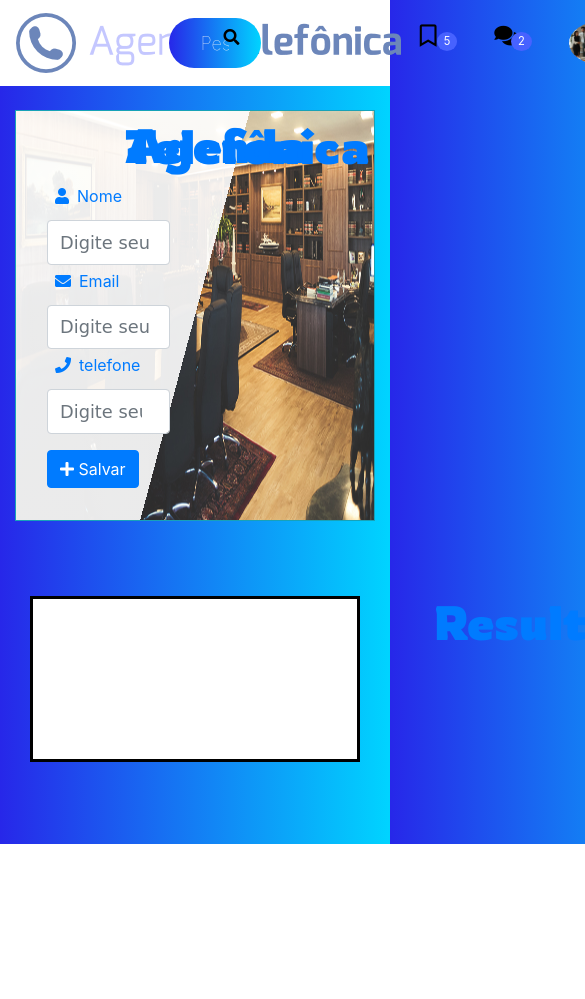
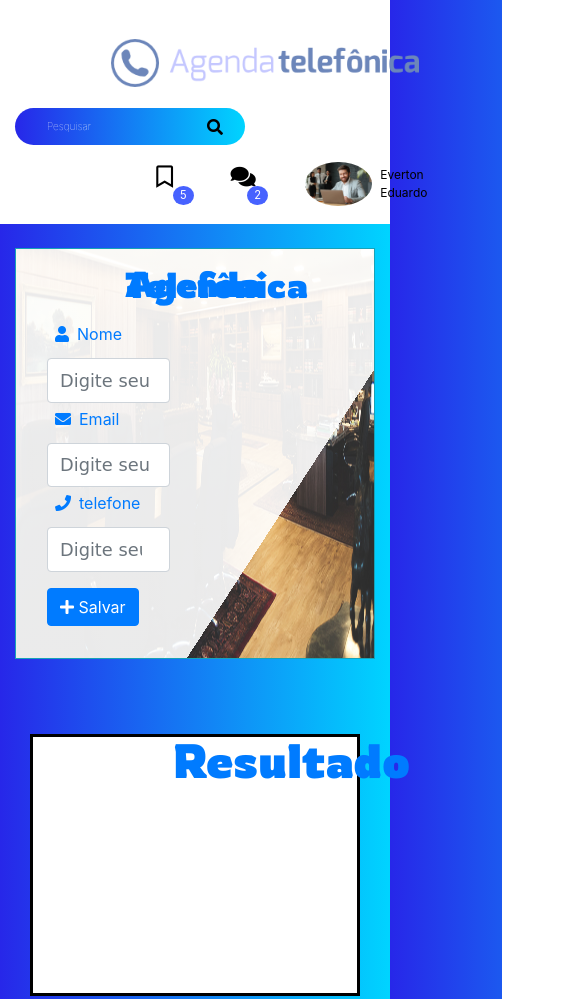
Before and after one commit to evertonProgramadorCriativo/OhmaiTeste, a plain HTML site: page index.html in a window 390 px wide. Shown: the top 999 px of the page, 585 px wide, since content can reach past the window. Before the commit the page ends 844 px from the top, so only its background shows below. Drawn offline with nearby package versions, Linux system fonts and the light colour scheme; a web font is replaced by a local one.

Commit message:
Medias Screen

```diff
--- /dev/null
+++ b/Css/MediaScreen.css
@@ -0,0 +1,145 @@
+
+@media screen and (max-width: 1200px) {
+    .search {
+     flex: 0 0 20%;
+     position: relative;
+     left: 3rem;
+    }
+
+    .user-nav {
+     position: relative;
+     right: 6rem;
+    }
+ }
+
+
+ @media screen and (max-width: 768px) {
+     .search {
+      flex: 0 0 40%;
+      position: relative;
+      left: 9rem;
+      margin-top: 1rem;
+     }
+     .linkLogo{
+         position: relative;
+         left: 10rem;
+         margin-top: 1rem;
+     }
+
+     .user-nav {
+         position: relative;
+         left: .9rem;
+         margin-top: 1rem;
+     }
+     .navbar {
+         height: 14rem;
+     }
+
+     .formBackgroundImage {
+         background-image: linear-gradient(123deg, rgba(255,255,255,0.9) 0%, rgba(255,255,255,0.9) 70%, transparent 50%),url(../img/img-escritorio-institucional.jpg);
+         background-repeat: no-repeat;
+         background-size: 100% 100%;
+     }
+
+     .textH2 {
+         font-family: 'Rowdies', cursive;
+         font-weight: Bold;
+         line-height: 1.2px;
+         font-size: 47.8px;
+         height: 2.8rem;
+         position: relative;
+         left: 223px;
+         top: 101px;
+         z-index: 88;
+     }
+  }
+
+
+
+ @media screen and (max-width: 576px) {
+     .search {
+
+      position: relative;
+      left: -1rem;
+      margin-top: 1rem;
+     }
+     .linkLogo{
+         position: relative;
+         left: 5rem;
+         margin-top: 1rem;
+     }
+
+     .user-nav {
+         position: relative;
+         left: -2rem;
+         margin-top: 1rem;
+     }
+     .navbar {
+         height: 14rem;
+         width: auto;
+     }
+
+     .formBackgroundImage {
+         background-image: linear-gradient(123deg, rgba(255,255,255,0.9) 0%, rgba(255,255,255,0.9) 70%, transparent 50%),url(../img/img-escritorio-institucional.jpg);
+         background-repeat: no-repeat;
+         background-size: 100% 100%;
+     }
+
+     .textH2 {
+         font-family: 'Rowdies', cursive;
+         font-weight: Bold;
+         line-height: 1.2px;
+         font-size: 47.8px;
+         height: 2.8rem;
+         position: relative;
+         left: 142px;
+         top: 101px;
+         z-index: 88;
+     }
+
+     .search__input {
+         font-family: inherit;
+         font-size: 10px;
+         color: #fff;
+         background: rgb(2,0,36);
+         background: linear-gradient(90deg, rgba(2,0,36,1) 0%, rgba(39,39,233,1) 0%, rgba(0,212,255,1) 100%);
+         border: none;
+         padding: .7rem 2rem;
+         border-radius: 100px;
+         width: 230px;
+         transition: all .2s;
+         margin-right: -3.25rem;
+     }
+     .search__input:focus {
+         outline: none;
+         width: 260px;
+         background-color: rgb(0, 0, 134) ;
+
+     }
+     .search__button{
+         position: relative;
+         top: 6px;
+     }
+
+     .textH1 {
+         font-family: 'Rowdies', cursive;
+         font-weight: Bold;
+         line-height: 1.2px;
+         font-size: 35.8px;
+         height: 2.8rem;
+         position: relative;
+         left: 93px;
+         top: 18px;
+     }
+     .whiteOutputBox {
+         background-color: #fff;
+         border: 3px solid black;
+         height: 100%;
+         width: 100%;
+         padding: 8rem 0rem;
+         margin: 30px 0;
+         margin-right: -3rem;
+         position: relative;
+         left: 15px;
+     }
+  }
--- a/Css/styles.css
+++ b/Css/styles.css
@@ -1,5 +1,10 @@
+.logo{
+    height: 3rem;
+    margin: 0;
+}
 
- .formBackgroundImage {
+
+.formBackgroundImage {
     background-image: linear-gradient(105deg, rgba(255,255,255,0.9) 0%, rgba(255,255,255,0.9) 50%, transparent 50%),url(../img/img-escritorio-institucional.jpg);
     background-repeat: no-repeat;
     background-size: 100% 100%;
@@ -9,6 +14,7 @@
  .bacCor{
     background: rgb(2,0,36);
     background: linear-gradient(90deg, rgba(2,0,36,1) 0%, rgba(39,39,233,1) 0%, rgba(0,212,255,1) 100%);
+
  }
 
 
@@ -36,6 +42,7 @@
     outline: none;
     width: 100%;
     background-color: rgb(0, 0, 134) ;
+
 }
 
 .search__input::-webkit-input-placeholder {
@@ -46,13 +53,13 @@
 
 .search__input:focus + .search__button {
     border: none;
-    background-color: transparent ;
+  background-color: transparent;
     color: #fff;
 }
 
 .search__button {
     border: none;
-    background-color: rgba(39,39,233,1)  ;
+    background-color: rgba(39,39,233,1);
 }
 .search__button:focus {
         outline: none;
--- a/index.html
+++ b/index.html
@@ -10,6 +10,8 @@
   <!--------------->
 
   <link rel="stylesheet" href="./Css/styles.css" />
+  <!--Media--Screen-->
+  <link rel="stylesheet" href="./Css/MediaScreen.css" />
 
   <!------------------>
   <!-- BOOTSTRAP CSS-->
@@ -44,30 +46,30 @@
 <!--loading reading functions-->
 <!----------------------------->
 
-<body onload="Read_Name(),Read_Telefone(),
-Read_Email()" class="bacCor text-white">
+<body class="bacCor text-white">
 
   <!---------->
   <!--Navbar-->
   <!---------->
-<nav class="navbar bg-white ">
+  <header class="navbar bg-white col-sm-12">
+
+
+    <div class="container-fluid">
       <div class="row">
-      <div class="col-4">
-
         <!---------->
         <!--Logo---->
         <!---------->
 
-        <a href="#" class="navbar-brand text-white">
+        <a href="#" class="navbar-brand linkLogo col-lg-3 col-md-6 col-sm-12">
           <img src="./img/logo.png" alt="#" class="logo">
         </a>
-      </div>
-      <div class="col-8 d-flex">
+
+
         <!---------------->
         <!--Input--Seach-->
         <!---------------->
 
-        <form action="#" class="search">
+        <form action="#" class="search col-lg-4 col-md-6 col-sm-12">
           <input type="text" class="search__input" placeholder="Pesquisar">
           <button class="search__button">
             <i class="fas fa-search search__icon"></i>
@@ -76,7 +78,7 @@ Read_Email()" class="bacCor text-white">
         <!-------------------->
         <!--Icones--Custom---->
         <!-------------------->
-        <nav class="user-nav">
+        <nav class="user-nav col-lg-4 col-md-12 col-sm-12 ">
           <div class="user-nav__icon-box">
 
             <i class="far fa-bookmark user-nav__icon"></i>
@@ -97,9 +99,12 @@ Read_Email()" class="bacCor text-white">
         </nav>
 
       </div>
+
     </div>
-  </nav>
+  </header>
+
   <br />
+
 
   <div class="container">
     <div class="row">
@@ -109,7 +114,7 @@ Read_Email()" class="bacCor text-white">
         <!------------------------->
         <form class="border border-info p-3 formBackgroundImage" id="form">
           <h1 class="text-primary textH1">Agenda Telefônica</h1>
-          <div class="form-group container ">
+          <div class="form-group container">
 
             <label class="text-primary"><i class="fas fa-user p-2"></i>Nome</label>
             <input type="text" required autocomplete="off" class="form-control col-5 text-primary" id="name"
@@ -140,6 +145,7 @@ Read_Email()" class="bacCor text-white">
       </div>
       </form>
     </div>
+
     <!--------------------->
     <!--Information output-->
     <!---------------------->
--- a/js/main.js
+++ b/js/main.js
@@ -13,3 +13,9 @@ document.getElementById("form").addEventListener("submit", e => {
   Read_Telefone();
   document.getElementById("form").reset();
 });
+
+/********************** */
+//executing the functions
+/***********************/
+Read_Name(),Read_Telefone(),
+Read_Email()
```
Lines whose indentation alone changed are shown as unchanged.
